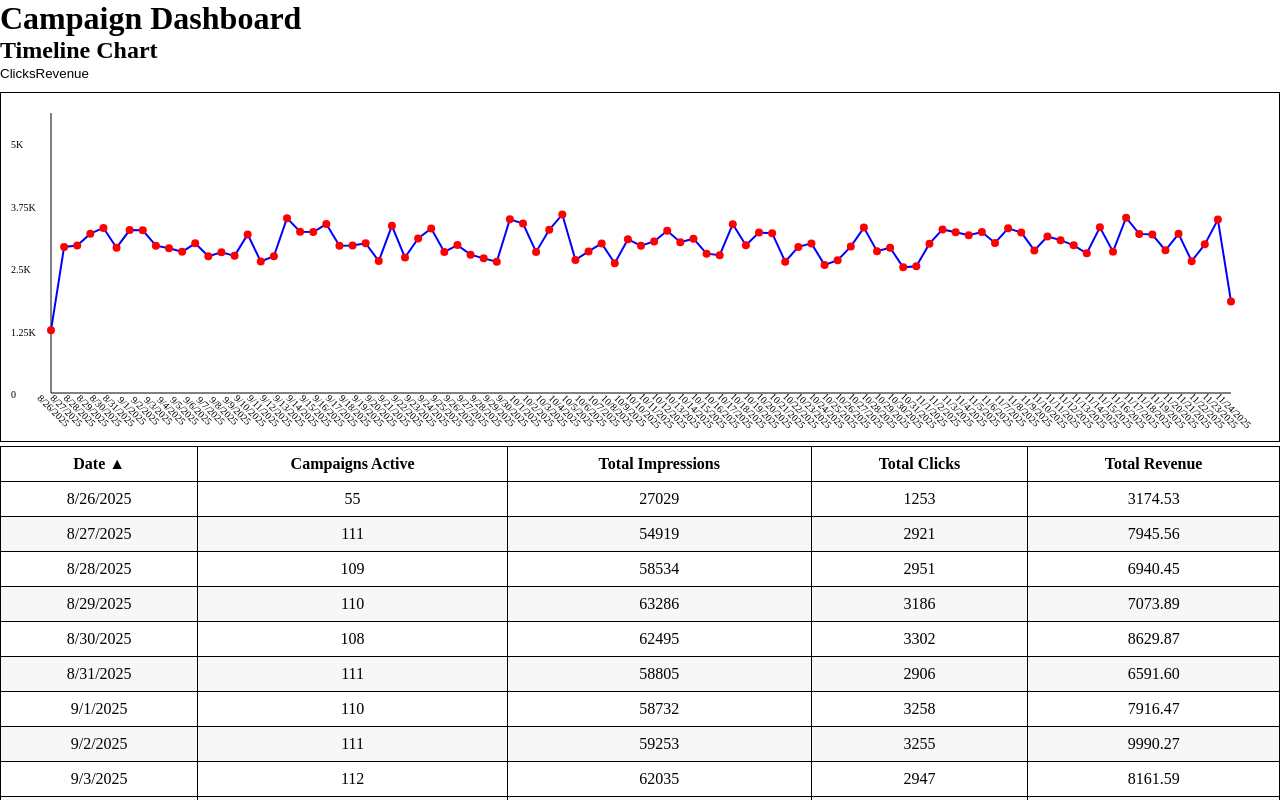
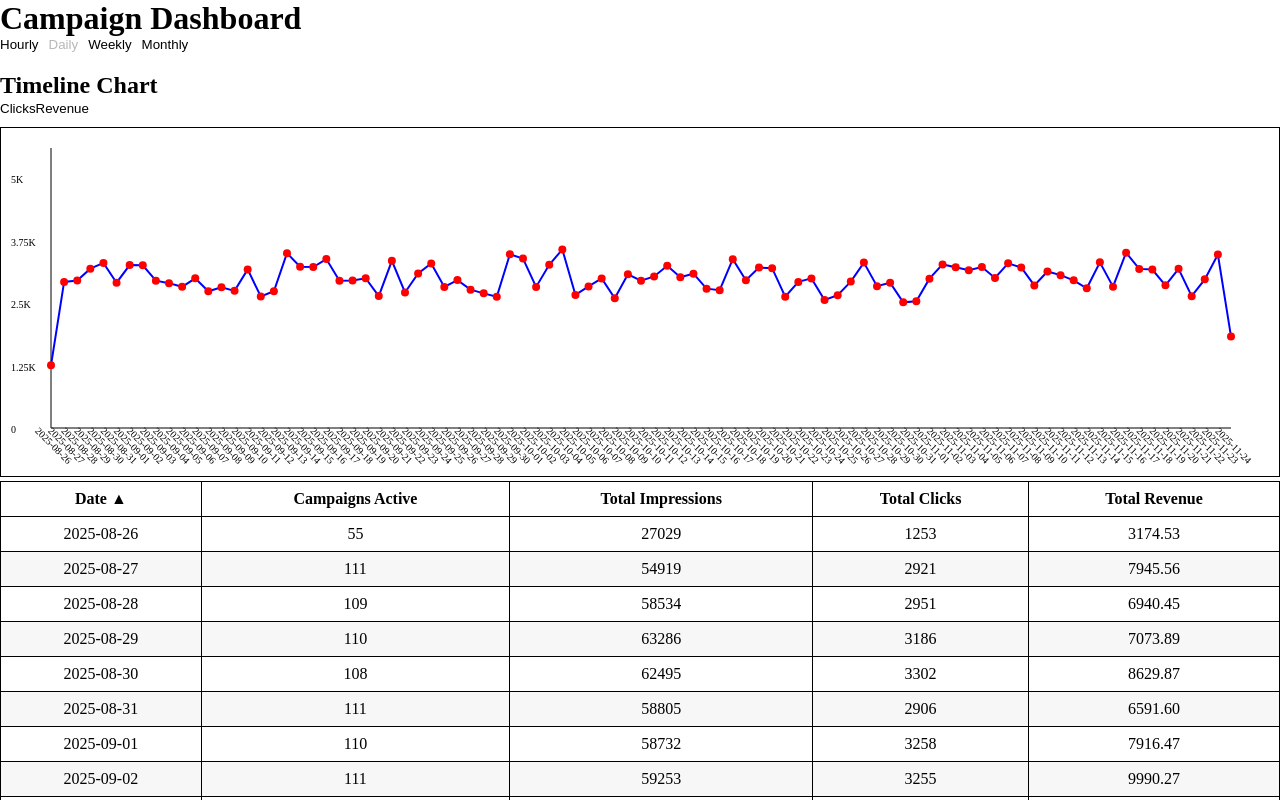
Before and after one commit to hapttic/front-test-assigment-2025-public, a React (Vite) app: page / in a window 1280 px wide. Shown: the top 800 px of the page. Built offline with nearby package versions, Linux system fonts and the light colour scheme.

Commit message:
feat: implemented aggregation controls

```diff
--- /dev/null
+++ b/src/components/aggregationControls/AggregationControls.tsx
@@ -0,0 +1,20 @@
+import React from 'react'
+import { AggregationLevel } from '../../models/data'
+
+interface Props {
+    value: AggregationLevel
+    onChange: (level: AggregationLevel) => void
+}
+
+const AggregationControls: React.FC<Props> = ({ value, onChange }) => {
+    return (
+        <div style={{ display: 'flex', gap: '10px', marginBottom: '20px' }}>
+            <button onClick={() => onChange('hourly')} disabled={value === 'hourly'}>Hourly</button>
+            <button onClick={() => onChange('daily')} disabled={value === 'daily'}>Daily</button>
+            <button onClick={() => onChange('weekly')} disabled={value === 'weekly'}>Weekly</button>
+            <button onClick={() => onChange('monthly')} disabled={value === 'monthly'}>Monthly</button>
+        </div>
+    )
+}
+
+export default AggregationControls
--- a/src/components/dashboard/Dashboard.tsx
+++ b/src/components/dashboard/Dashboard.tsx
@@ -2,15 +2,17 @@ import React, { useState, useEffect, useMemo } from 'react'
 import { fetchData, MergedCampaignMetric } from '../../services/dataService'
 import TimelineChart from '../timelineChart/TimelineChart'
 import DashboardTable from '../dashboardTable/DashboardTable'
-import { AggregatedRow, SortField, SortOrder } from "../../models/data"
+import AggregationControls from '../aggregationControls/AggregationControls'
+import { AggregatedRow, SortField, SortOrder, AggregationLevel } from '../../models/data'
 
 const Dashboard: React.FC = () => {
   const [data, setData] = useState<MergedCampaignMetric[]>([])
+  const [aggregation, setAggregation] = useState<AggregationLevel>('daily')
   const [sortField, setSortField] = useState<SortField>('date')
   const [sortOrder, setSortOrder] = useState<SortOrder>('asc')
 
   useEffect(() => {
-    const load = async () => {
+    async function load() {
       const merged = await fetchData()
       setData(merged)
     }
@@ -20,20 +22,43 @@ const Dashboard: React.FC = () => {
   const aggregatedRows: AggregatedRow[] = useMemo(() => {
     const map = new Map<string, AggregatedRow>()
 
-    data.forEach((item: MergedCampaignMetric) => {
-      const date = new Date(item.timestamp).toLocaleDateString()
+    const formatDate = (ts: string): string => {
+      const d = new Date(ts)
 
-      if (!map.has(date)) {
-        map.set(date, {
-          id: date,
-          date,
+      if (aggregation === 'hourly') {
+        return d.toISOString().slice(0, 13)
+      }
+      if (aggregation === 'daily') {
+        return d.toISOString().slice(0, 10)
+      }
+      if (aggregation === 'weekly') {
+        const d0 = new Date(d)
+        const day = d0.getDay() || 7
+        d0.setDate(d0.getDate() - day + 1)
+        d0.setHours(0, 0, 0, 0)
+        return d0.toISOString().slice(0, 10)
+      }
+      if (aggregation === 'monthly') {
+        return `${d.getFullYear()}-${String(d.getMonth() + 1).padStart(2, '0')}`
+      }
+      return d.toISOString().slice(0, 10)
+    }
+
+
+    data.forEach(item => {
+      const key = formatDate(item.timestamp)
+
+      if (!map.has(key)) {
+        map.set(key, {
+          id: key,
+          date: key,
           campaignsActive: 1,
           totalImpressions: item.impressions,
           totalClicks: item.clicks,
-          totalRevenue: item.revenue,
+          totalRevenue: item.revenue
         })
       } else {
-        const row = map.get(date)!
+        const row = map.get(key)!
         row.campaignsActive += 1
         row.totalImpressions += item.impressions
         row.totalClicks += item.clicks
@@ -42,20 +67,28 @@ const Dashboard: React.FC = () => {
     })
 
     const rows = Array.from(map.values())
+    return rows.sort((a, b) =>
+      new Date(a.date).getTime() - new Date(b.date).getTime()
+    )
+  }, [data, aggregation])
 
-    return rows.sort((a, b) => {
+  const sortedRows = useMemo(() => {
+    return [...aggregatedRows].sort((a, b) => {
       if (sortField === 'date') {
         return sortOrder === 'asc'
           ? new Date(a.date).getTime() - new Date(b.date).getTime()
           : new Date(b.date).getTime() - new Date(a.date).getTime()
       }
-      return sortOrder === 'asc'
-        ? a.totalRevenue - b.totalRevenue
-        : b.totalRevenue - a.totalRevenue
+      if (sortField === 'totalRevenue') {
+        return sortOrder === 'asc'
+          ? a.totalRevenue - b.totalRevenue
+          : b.totalRevenue - a.totalRevenue
+      }
+      return 0
     })
-  }, [data, sortField, sortOrder])
+  }, [aggregatedRows, sortField, sortOrder])
 
-  const handleSort = (field: SortField): void => {
+  const handleSort = (field: SortField) => {
     if (sortField === field) {
       setSortOrder(prev => (prev === 'asc' ? 'desc' : 'asc'))
     } else {
@@ -68,10 +101,12 @@ const Dashboard: React.FC = () => {
     <div>
       <h1>Campaign Dashboard</h1>
 
+      <AggregationControls value={aggregation} onChange={setAggregation} />
+
       <TimelineChart data={aggregatedRows} />
 
       <DashboardTable
-        rows={aggregatedRows}
+        rows={sortedRows}
         sortField={sortField}
         sortOrder={sortOrder}
         onSort={handleSort}
--- a/src/models/data.ts
+++ b/src/models/data.ts
@@ -32,3 +32,5 @@ export interface AggregatedRow {
 
 export type SortField = 'date' | 'totalRevenue'
 export type SortOrder = 'asc' | 'desc'
+
+export type AggregationLevel = 'hourly' | 'daily' | 'weekly' | 'monthly'
```
